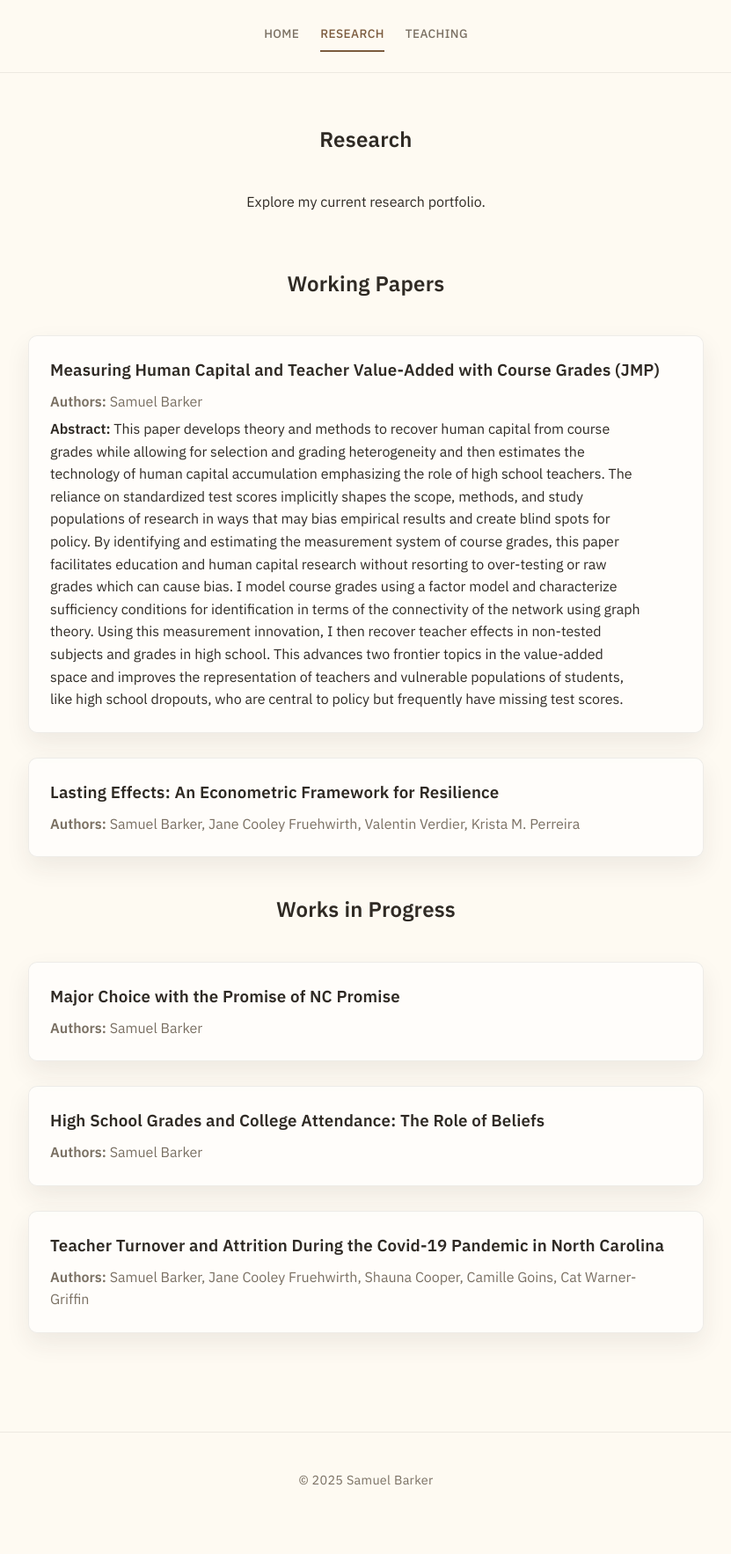
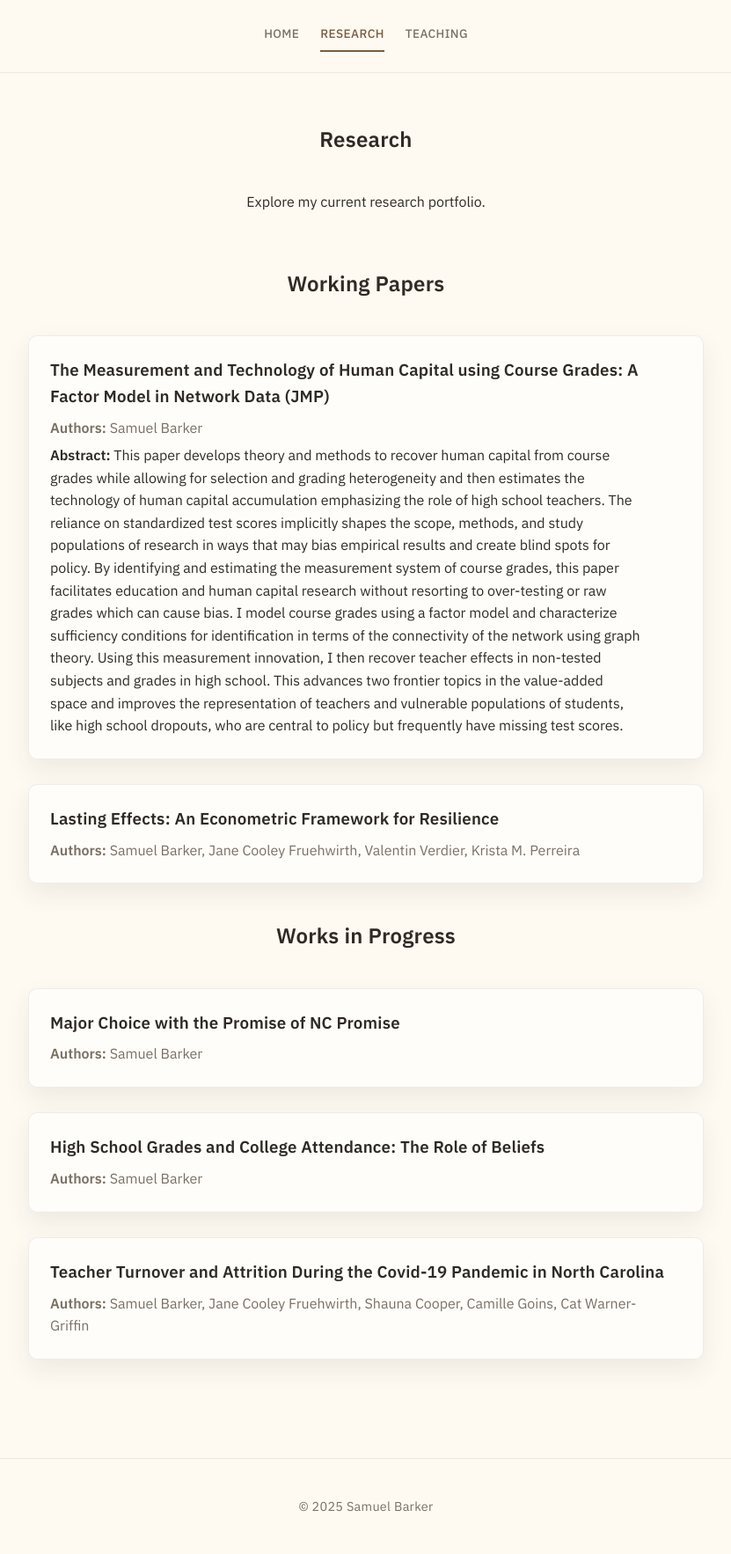
Before and after one commit to sbarkerECON/sbarkerECON.github.io, a Jekyll site: the page built from research.markdown, in a window 1280 px wide. Shown: the whole page at 88% size, without its empty margins (224-1055 px from the left). Built offline with Jekyll 4.4.1, drawn with Linux system fonts in a browser that asks for light colours; before the commit the page ends 1736 px from its top, so only the background shows below that.

Commit message:
Changed title

```diff
--- a/research.markdown
+++ b/research.markdown
@@ -15,7 +15,7 @@ permalink: /research/
   <h2>Working Papers</h2>
   <div class="paper-list">
     <article class="paper">
-      <h3> Measuring Human Capital and Teacher Value-Added with Course Grades (JMP)</h3>
+      <h3>The Measurement and Technology of Human Capital using Course Grades: A Factor Model in Network Data (JMP)</h3>
       <p class="authors"><strong>Authors:</strong> Samuel Barker </p>
       <p class="abstract"><strong>Abstract:</strong>
       This paper develops theory and methods to recover human capital from
```
